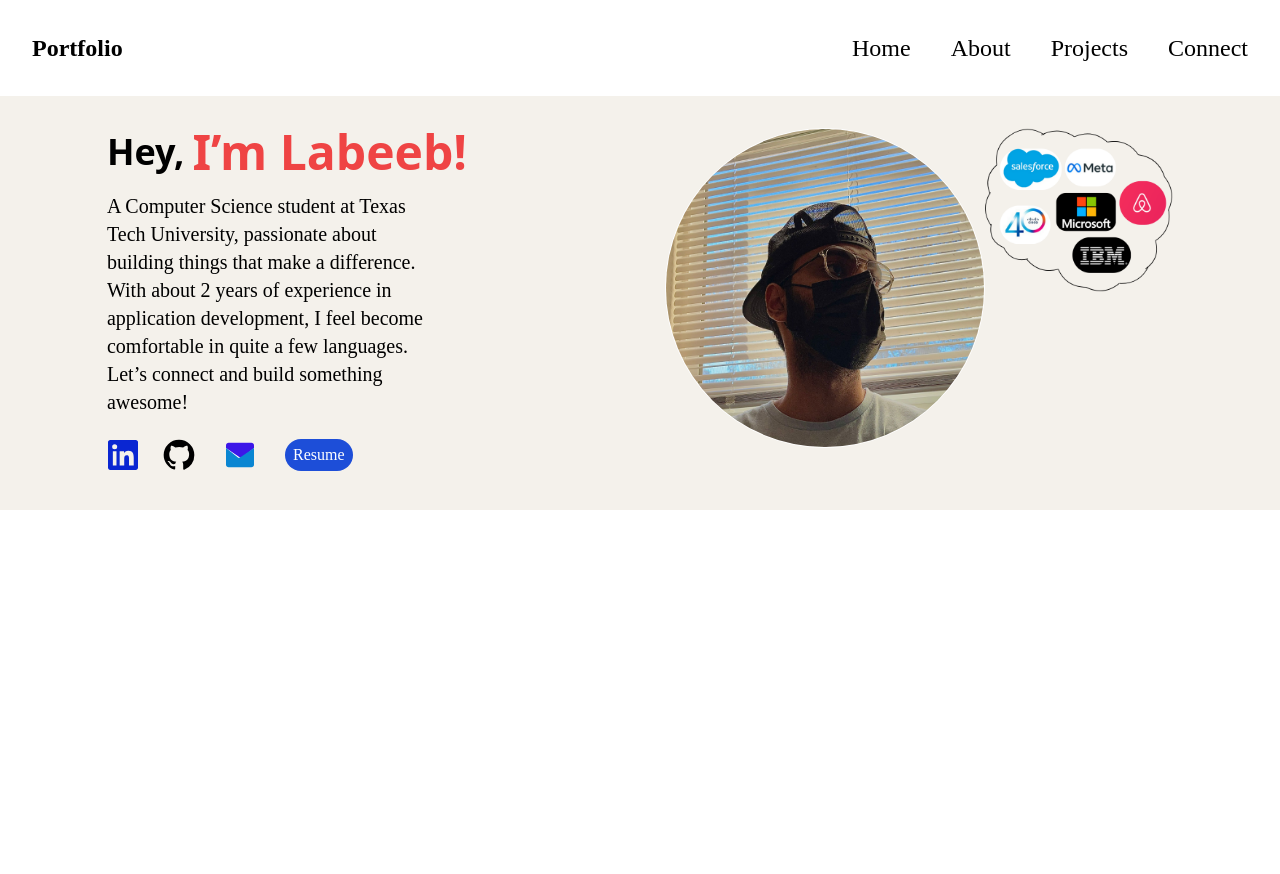
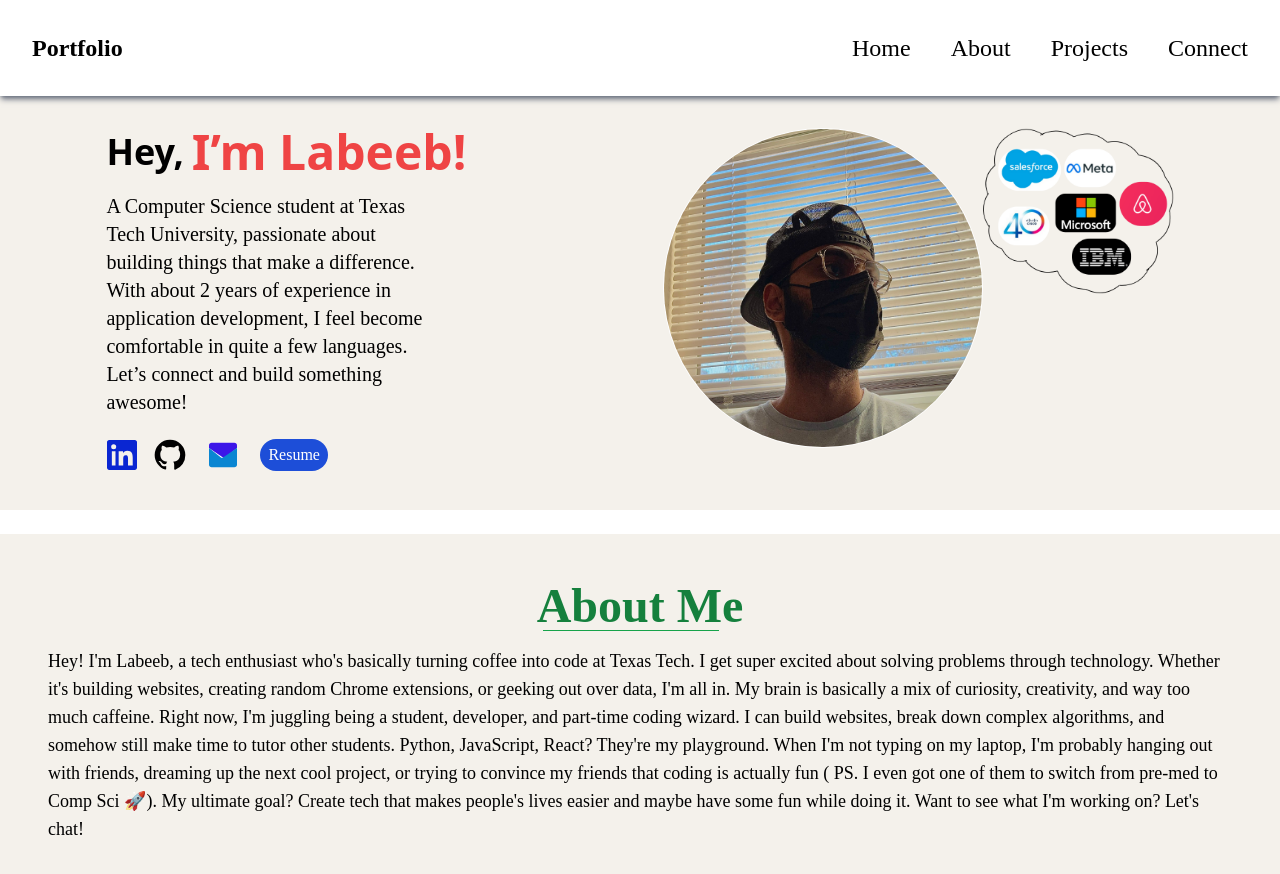
Before and after one commit to lbm-realty/portfolio, a React (Create React App) app: page / in a window 1280 px wide. Shown: the top 874 px of the page. Before the commit the page ends 800 px from the top, so only its background shows below. Built offline with nearby package versions, Linux system fonts and the light colour scheme.

Commit message:
About complete

```diff
--- /dev/null
+++ b/src/components/about.jsx
@@ -0,0 +1,33 @@
+const About = () => {
+  return (
+    <div style={{ fontFamily: "Times New Roman" }}
+        className="pt-6">
+      <div className="p-12 felx-col bg-offWhite">
+        <h2
+          className="text-green-700 font-bold text-5xl justify-center flex"
+        >
+          About Me
+        </h2>
+        <div className="h-[1px] w-44 ml-[495px] bg-green-600 text-black"></div>
+        <div className="pt-4 text-lg">
+          Hey! I'm Labeeb, a tech enthusiast who's basically turning coffee into
+          code at Texas Tech. I get super excited about
+          solving problems through technology. Whether it's building websites,
+          creating random Chrome extensions, or geeking out over data, I'm all
+          in. My brain is basically a mix of curiosity, creativity, and way too
+          much caffeine. Right now, I'm juggling being a student, developer, and
+          part-time coding wizard. I can build websites, break down complex
+          algorithms, and somehow still make time to tutor other students.
+          Python, JavaScript, React? They're my playground. When I'm not typing
+             on my laptop, I'm probably hanging out with friends,
+          dreaming up the next cool project, or trying to convince my friends
+          that coding is actually fun ( PS. I even got one of them to switch from pre-med to Comp Sci 🚀). My ultimate goal?
+          Create tech that makes people's lives easier and maybe have some fun
+          while doing it. Want to see what I'm working on? Let's chat!
+        </div>
+      </div>
+    </div>
+  );
+};
+
+export default About;
--- a/src/components/navbar.jsx
+++ b/src/components/navbar.jsx
@@ -1,6 +1,6 @@
 const Navbar = () => {
     return (
-        <div style={{fontFamily: "Times New Roman", background: "#fff"}} className="shadow-outline shadow-black text-2xl p-8 text-black flex justify-between">
+        <div style={{fontFamily: "Times New Roman", background: "#fff"}} className="fixed z-10 shadow-md shadow-gray-500 text-2xl p-8 text-black flex justify-between w-full">
             <div className="font-bold">Portfolio</div>
             <div className="flex gap-10">
             <a href="">Home</a>
--- a/src/components/picture-para.jsx
+++ b/src/components/picture-para.jsx
@@ -1,15 +1,15 @@
 import MyPic from "../images/my-pic.png";
-import salesforce from "../images/salesforce.png";
-import cisco from "../images/cisco.png";
-import ibm from "../images/ibm.png";
-import meta from "../images/meta.png";
-import microsoft from "../images/microsoft.png";
-import airbnb from "../images/airbnb.png";
+// import salesforce from "../images/salesforce.png";
+// import cisco from "../images/cisco.png";
+// import ibm from "../images/ibm.png";
+// import meta from "../images/meta.png";
+// import microsoft from "../images/microsoft.png";
+// import airbnb from "../images/airbnb.png";
 import companies from '../images/companies.png';
 
 const PictureAndPara = () => {
   return (
-    <div className="flex bg-darkBlue pt-8 pb-8 pr-2 pl-2 justify-around text-black align-center">
+    <div className="flex bg-offWhite pt-32 pb-8 pr-2 pl-2 justify-around text-black align-center">
       <div className="flex-col">
         <div className="text-4xl font-bold flex pb-4">
           <h2 className="pr-2 pt-1">Hey,</h2>
@@ -21,7 +21,7 @@ const PictureAndPara = () => {
           experience in application development, I feel become comfortable in
           quite a few languages. Let’s connect and build something awesome!
         </p>
-        <div className="flex pt-4 gap-6 items-center">
+        <div className="flex pt-4 gap-4 items-center">
           <a
             href="https://www.linkedin.com/in/labeeb-muntasir-53826b255/"
             target="_blank"
@@ -94,7 +94,7 @@ const PictureAndPara = () => {
         className="border border-solid border-white rounded-full h-80 w-80"
       />
       <div className="flex">
-        <img src={companies} className="h-[164px]" />
+        <img src={companies} className="h-[166px]" />
       {/* <div className="flex-col">
         <div className="flex">
         <img src={salesforce} className="h-16 rounded-full pb-2 pl-4" alt="salesforce" />
--- a/src/pages/home.jsx
+++ b/src/pages/home.jsx
@@ -1,11 +1,13 @@
 import Navbar from "../components/navbar";
 import PictureAndPara from "../components/picture-para";
+import About from "../components/about";
 
 const Home = () => {
     return (
         <>
         <Navbar />
         <PictureAndPara />
+        <About />
         </>
     )
 }
--- a/tailwind.config.js
+++ b/tailwind.config.js
@@ -12,7 +12,7 @@ module.exports = {
         custom: '0 4px 6px 1px rgba(0, 0, 0, 0.1), 0 2px 4px -1px rgba(0, 0, 0, 0.06)',
       },
       colors: {
-        darkBlue: "#f4f1eb"
+        offWhite: "#f4f1eb"
       }
     },
   },
```
